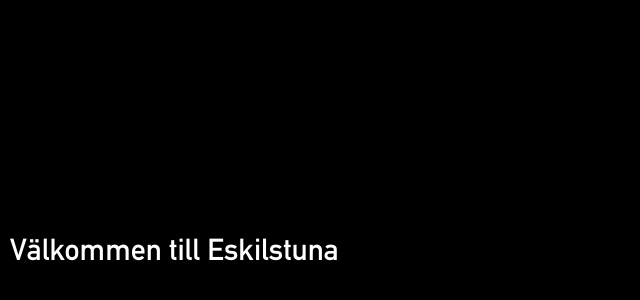
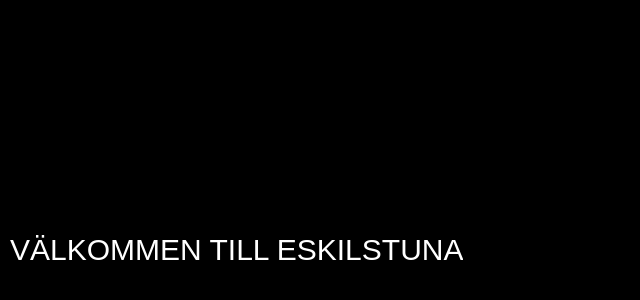
Before and after one commit to DeabTest/RSS-Test, a plain HTML site: page index.html in a window 1280 px wide. Shown: the part 150-450 px from the top of the page, without its empty margins (0-640 px from the left). Drawn offline with Linux system fonts and the light colour scheme; no server answers.

Commit message:
Update index.html

```diff
--- a/index.html
+++ b/index.html
@@ -5,17 +5,10 @@
     <meta name="viewport" content="width=device-width, initial-scale=1.0">
     <title>RSS Läsare</title>
     <style>
-        @font-face {
-            font-family: 'DIN Alternate';
-            src: url('DIN_Alternate_Bold.woff') format('woff');
-            font-weight: normal;
-            font-style: normal;
-        }
-
         body {
             background-color: black;
             color: white;
-            font-family: 'DIN Alternate', Arial, sans-serif;
+            font-family: Arial, sans-serif;
             margin: 0;
             padding: 0;
             display: flex;
@@ -42,11 +35,11 @@
 <body>
 
 <div id="rssFeed">
-    <div id="eventTitle" class="event-title">Välkommen till Eskilstuna</div>
+    <div id="eventTitle" class="event-title">VÄLKOMMEN TILL ESKILSTUNA</div>
 </div>
 
 <script>
-    const rssUrl = 'https://api.allorigins.win/get?url=' + encodeURIComponent('https://visiteskilstuna.se/rest-api/rssService/getRssFeed?portletId=12.5b899160171ac5273c72ad9f&pageId=2.369be3c31580a19562d1977e');
+    const rssUrl = 'https://api.rss2json.com/v1/api.json?rss_url=' + encodeURIComponent('https://visiteskilstuna.se/rest-api/rssService/getRssFeed?portletId=12.5b899160171ac5273c72ad9f&pageId=2.369be3c31580a19562d1977e');
 
     let events = [];
     let currentEventIndex = 0;
@@ -70,35 +63,22 @@
         return '';
     }
 
-    function adjustFontSize(element, maxLength, baseFontSize = 30) {
-        const text = element.textContent.trim();
-        if (text.length > maxLength) {
-            const scaleFactor = Math.max(maxLength / text.length, 1);
-            element.style.fontSize = `${baseFontSize * scaleFactor}px`;
-        } else {
-            element.style.fontSize = `${baseFontSize}px`;
-        }
-    }
-
     async function fetchRSS() {
         try {
             const response = await fetch(rssUrl);
             if (!response.ok) throw new Error("Kunde inte hämta RSS-flödet.");
 
             const data = await response.json();
-            const parser = new DOMParser();
-            const xmlDoc = parser.parseFromString(data.contents, "text/xml");
+            const items = data.items;
 
-            const items = xmlDoc.getElementsByTagName("item");
             events = [];
 
             for (let i = 0; i < items.length; i++) {
-                let title = items[i].getElementsByTagName("title")[0]?.textContent || '';
-
+                let title = items[i].title || '';
                 const formattedDate = formatDateRange(title);
 
-                // Rensa bort datum och eventuella oönskade kommatecken
-                title = title.replace(/^(\d{1,2}\s\w{3}(?:\s?-\s?\d{1,2}\s?\w{3})?)\s*,?\s*/, '').trim();
+                // Ta bort datum från början och säkerställ rätt format
+                title = title.replace(/^(\d{1,2}\s\w{3}(?:\s?-\s?\d{1,2}\s?\w{3})?)\s*/, '').replace(/^,/, '').trim();
 
                 const displayTitle = `${formattedDate} ${title}`.trim();
 
@@ -123,8 +103,6 @@
             const currentEvent = events[currentEventIndex];
             eventTitle.textContent = currentEvent.title;
 
-            adjustFontSize(eventTitle, 31);
-
             currentEventIndex = (currentEventIndex + 1) % events.length;
         } else {
             resetToWelcomeMessage();
@@ -133,8 +111,7 @@
 
     function resetToWelcomeMessage() {
         const eventTitle = document.getElementById("eventTitle");
-        eventTitle.textContent = 'Välkommen till Eskilstuna';
-        adjustFontSize(eventTitle, 31);
+        eventTitle.textContent = 'VÄLKOMMEN TILL ESKILSTUNA'; // Alltid i versaler
     }
 
     fetchRSS();
```
